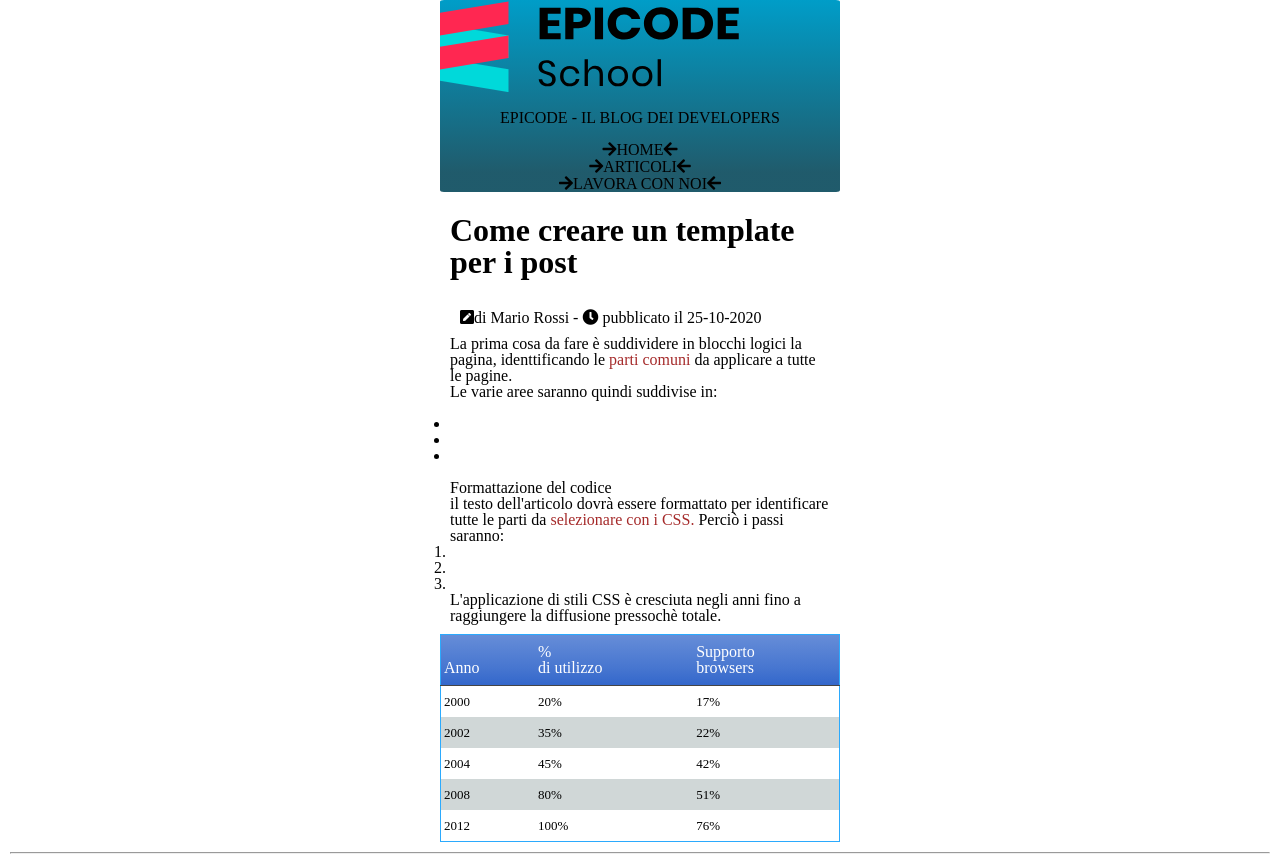
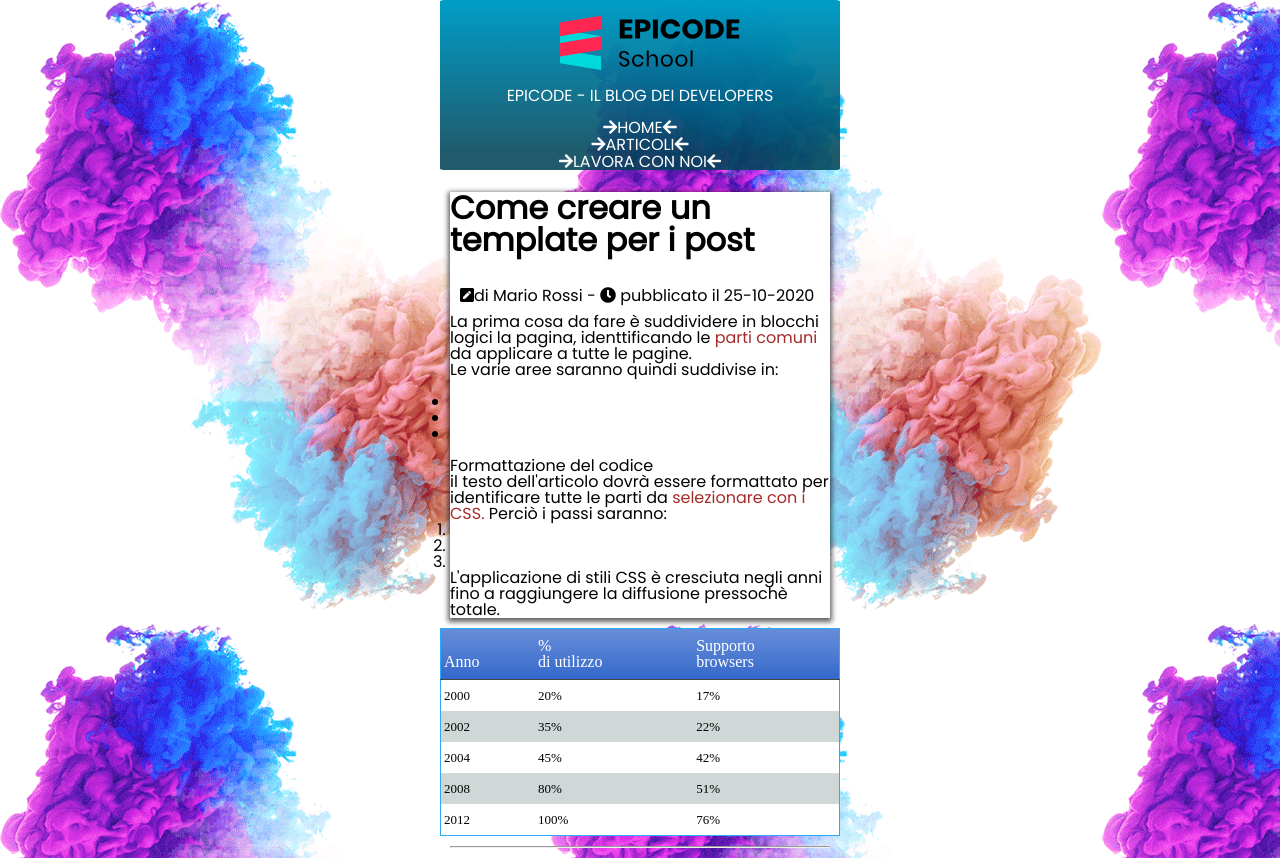
Before and after one commit to Ilcicero/U1-W1-D4, a plain HTML site: page index.html in a window 1280 px wide. Drawn offline with Linux system fonts and the light colour scheme.

Commit message:
sfondo box shadow

```diff
--- a/assets/css/style.css
+++ b/assets/css/style.css
@@ -2,6 +2,7 @@
 *{
     margin: 10px;
     box-sizing: border-box;
+    font-family: 'Poppins', sans-serif;
 
 }
 /* GRANDEZZE PER GLI H */
@@ -30,7 +31,7 @@ strong{
 }
 
 body{
-    background-image: url()
+ background-image: url(../img/sfondo.png);
 
 }
 /* HEADER */
@@ -44,27 +45,42 @@ header{
 }
 .logo-box{
     margin-bottom: 15px;
+    font-family: 'Poppins', sans-serif;
+    color: #FFFFFF;
 
 }
 .logo-box+ p{
 text-align: center;
+font-family: 'Poppins', sans-serif;
+color: #FFFFFF;
 }
 
 #logo{
     width: 300px;
+    padding-left: 30%;
+    margin-top: 15px;
 
 }
 .navbar{
     margin-top: 15px;
     text-align: center;
 
+
 }
 .navbar ul {
-   list-style-type:none
+   list-style-type:none;
+   font-family: 'Poppins', sans-serif;
+color: #FFFFFF;
+
+
 }
 
 /* MAIN */
-
+main{
+    background-color: #FFFFFF;
+    -webkit-box-shadow: 0px 2px 5px 2px rgba(0,0,0,0.61);
+    box-shadow: 0px 2px 5px 2px rgba(0,0,0,0.61);
+}
 /* ELEMENTI NEL MAIN - ARTICLE */
 .article1 {
     padding: 10px;
--- a/index.html
+++ b/index.html
@@ -7,6 +7,10 @@
     <link rel="stylesheet" href="assets/css/reset.css" />
     <link rel="stylesheet" href="assets/css/font-awesome.css" />
     <link rel="stylesheet" href="assets/css/style.css" />
+    <link rel="preconnect" href="https://fonts.googleapis.com">
+<link href="https://fonts.googleapis.com/css2?family=Poppins&display=swap" rel="stylesheet">
+
+<link rel="preconnect" href="https://fonts.gstatic.com" crossorigin>
     <title>Epicode - Il Blog dei Developers</title>
   </head>
 
@@ -105,8 +109,10 @@
 
         </table>
 
+        <hr>
+
     </div>
-    <hr>
+
     <!-- fine contenitore -->
   </body>
 </html>
```
